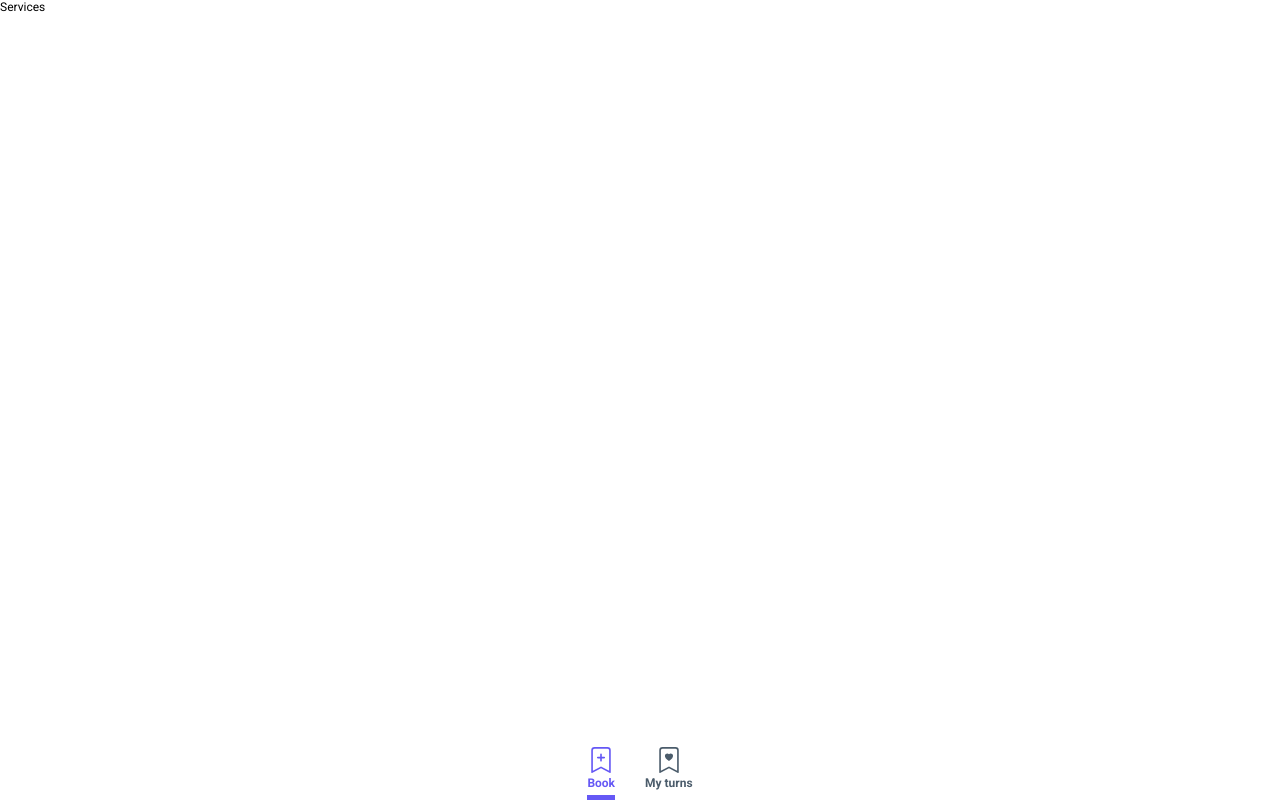
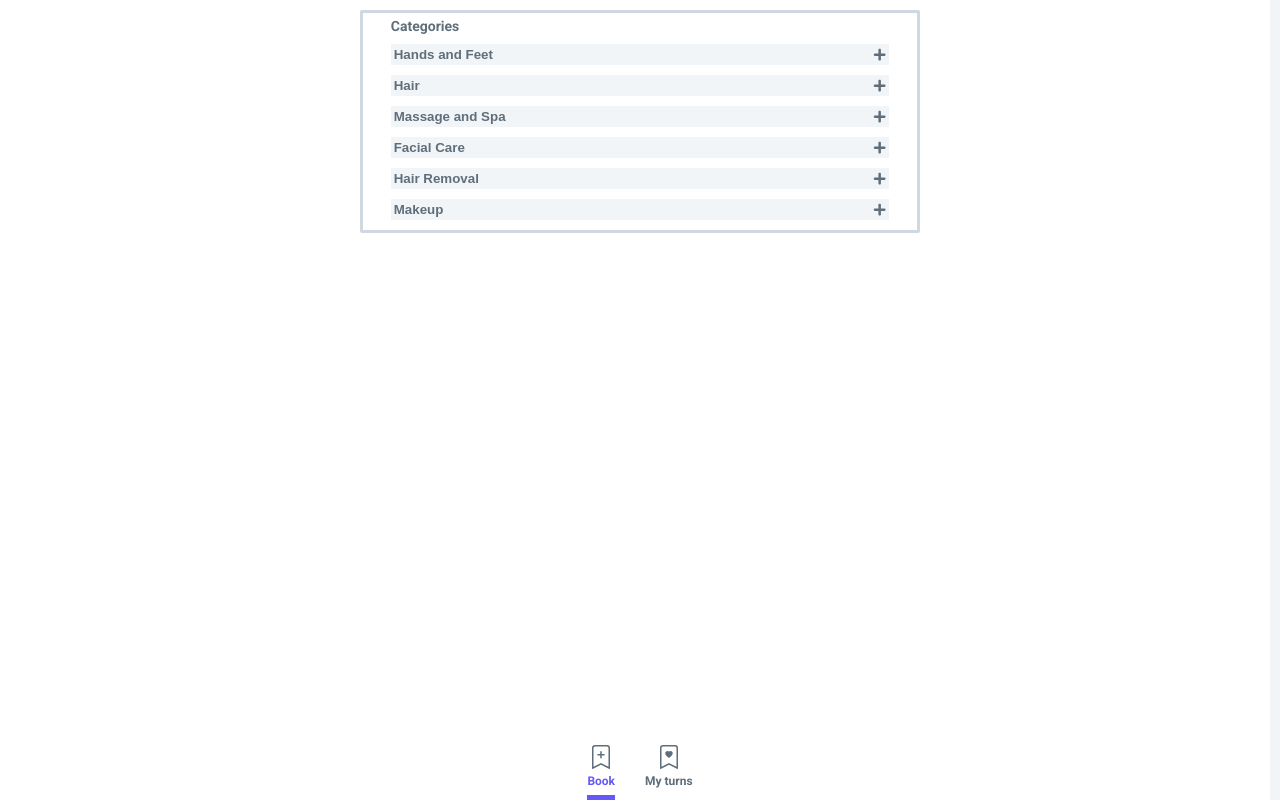
Before and after one commit to lucastamburlini/challenge-planify, a React (Vite) app: page / in a window 1280 px wide. Built offline with nearby package versions, Linux system fonts and the light colour scheme.

Commit message:
Advances in service view and style correction

```diff
--- /dev/null
+++ b/src/components/buttons/primaryButton/PrimaryButton.module.css
@@ -0,0 +1,12 @@
+.primaryButtonContainer {
+  width: auto;
+  justify-content: center;
+  background-color: var(--color-bg-gray);
+  border: none;
+  border-radius: var(--radius);
+  display: flex;
+  padding: 6px 12px;
+  color: var(--color-text-two);
+  justify-content: center;
+  align-items: center;
+}
--- /dev/null
+++ b/src/components/buttons/primaryButton/PrimeryButton.tsx
@@ -0,0 +1,8 @@
+import styles from "./PrimaryButton.module.css";
+import { PropsButtons } from "../../../types/buttons";
+
+const PrimeryButton: React.FC<PropsButtons> = ({ text }) => {
+  return <button className={styles.primaryButtonContainer}>{text}</button>;
+};
+
+export default PrimeryButton;
--- a/src/components/navbar/Navbar.module.css
+++ b/src/components/navbar/Navbar.module.css
@@ -1,6 +1,6 @@
 nav {
   width: 100%;
-
+  background-color: var(--color-bg);
   display: flex;
   position: fixed;
   bottom: 0;
@@ -19,16 +19,15 @@ nav {
     flex-direction: column;
     font-weight: bold;
     color: var(--color-text-one);
-    padding-bottom: 5px;
+    padding: 7px 0;
   }
 
   svg {
     display: flex;
-    height: 26px;
-    width: 26px;
-    margin-bottom: 3px;
+    height: 24px;
+    width: 24px;
+    margin-bottom: 5px;
   }
-
 
   .activeLink {
     color: var(--color-primary);
--- a/src/index.module.css
+++ b/src/index.module.css
@@ -1,9 +1,11 @@
-@import url('https://fonts.googleapis.com/css2?family=Roboto:ital,wght@0,100;0,300;0,400;0,500;0,700;0,900;1,100;1,300;1,400;1,500;1,700;1,900&display=swap');
+@import url("https://fonts.googleapis.com/css2?family=Roboto:ital,wght@0,100;0,300;0,400;0,500;0,700;0,900;1,100;1,300;1,400;1,500;1,700;1,900&display=swap");
 
 * {
   margin: 0;
   padding: 0;
   box-sizing: border-box;
+  color: var(--color-text-one);
+  font-weight: 600;
 }
 
 li {
@@ -19,15 +21,55 @@ a {
   font-size: 12px;
 
   --color-bg: #ffffff;
-  --color-bg-off: #f2f5f7;
-  --color-bg-bar: #d8dee3;
+  --color-bg-lightgray: #F2F5F7;
+  --color-bg-lightgrayPlus: #CFD8E0;
+  --color-bg-gray: #788896;
+  --color-bg-darkgray: #4B5C6B;
   --color-primary: #6558f5;
   --color-secondary: #1aae9f;
-  --color-text-one: #4B5C6B;
+  --color-text-one: #5F6E7A;
   --color-text-two: #eceef0;
+
+  --radius: 2px;
 
   font-synthesis: none;
   text-rendering: optimizeLegibility;
   -webkit-font-smoothing: antialiased;
   -moz-osx-font-smoothing: grayscale;
 }
+
+
+/* Scroll styles*/
+::-webkit-scrollbar {
+  width: 10px;
+}
+
+::-webkit-scrollbar-track {
+  background: transparent;
+}
+
+::-webkit-scrollbar-thumb {
+  background-color: var(--color-bg-gray);
+  border-radius: var(--radius);
+}
+
+::-webkit-scrollbar-thumb:hover {
+  background-color: var(--color-bg-darkgray);
+}
+
+body {
+  scrollbar-width: thin;
+  scrollbar-color: var(--color-bg-gray) var(--color-bg-lightgray);
+  overflow-y: scroll;
+}
+
+body::after {
+  content: "";
+  position: fixed;
+  right: 0;
+  top: 0;
+  width: 10px;
+  height: 100vh;
+  background: var(--color-bg-lightgray);
+  z-index: 9999;
+}
--- a/src/pages/serviceSelection/ServiceSelection.module.css
+++ b/src/pages/serviceSelection/ServiceSelection.module.css
@@ -0,0 +1,55 @@
+.serviceSelectionContainer {
+  max-width: 560px;
+  width: 90%;
+  margin: 10px auto;
+  border: 3px solid var(--color-bg-lightgrayPlus);
+  display: flex;
+  flex-direction: column;
+  border-radius: var(--radius);
+
+  h3 {
+    margin: 5px auto;
+    width: 90%;
+    margin-bottom: 10px;
+  }
+
+  ul {
+    width: 90%;
+    margin: auto;
+    display: flex;
+    flex-direction: column;
+    margin-bottom: 10px;
+
+    .listButton {
+      background-color: var(--color-bg-lightgray);
+      width: 100%;
+      height: 100%;
+      display: flex;
+      justify-content: space-between;
+      align-items: center;
+      padding: 3px;
+      border: none;
+
+      span {
+        display: flex;
+        justify-content: center;
+        align-items: center;
+      }
+    }
+
+    li {
+      display: flex;
+      margin: 5px 0;
+      flex-direction: column;
+      border: 3px solid var(--color-bg-lightgrayPlus);
+      border-radius: var(--radius);
+      padding: 5px ;
+      gap: 5px;
+
+      .primaryButtonContainer {
+        display: flex;
+        justify-content: end;
+      }
+    }
+  }
+}
--- a/src/pages/serviceSelection/ServiceSelection.tsx
+++ b/src/pages/serviceSelection/ServiceSelection.tsx
@@ -1,5 +1,56 @@
+import styles from "./ServiceSelection.module.css";
+import { useState } from "react";
+import { servicesData } from "../../data/services";
+import { CategoryServices } from "../../types/serviceSelection";
+import { FaPlus, FaMinus } from "react-icons/fa";
+import PrimeryButton from "../../components/buttons/primaryButton/PrimeryButton";
+
 const ServiceSelection: React.FC = () => {
-  return <div>Services</div>;
+  const [showDropdown, setShowDropdown] = useState<{ [key: string]: boolean }>(
+    {}
+  );
+
+  const services: CategoryServices = servicesData.reduce((acc, service) => {
+    if (!acc[service.category]) {
+      acc[service.category] = [];
+    }
+    acc[service.category].push(service);
+    return acc;
+  }, {} as CategoryServices);
+
+  const handleCategoriesMenu = (category: string) => {
+    setShowDropdown({
+      ...showDropdown,
+      [category]: !showDropdown[category],
+    });
+  };
+
+  return (
+    <div className={styles.serviceSelectionContainer}>
+      <h3>Categories</h3>
+      {Object.entries(services).map(([category, servicesList]) => (
+        <ul key={category}>
+          <button
+            className={styles.listButton}
+            onClick={() => handleCategoriesMenu(category)}
+          >
+            <span> {category} </span>
+            <span> {showDropdown[category] ? <FaMinus /> : <FaPlus />}</span>
+          </button>
+          {showDropdown[category] &&
+            servicesList.map((service) => (
+              <li key={service.id}>
+                <p>{service.name}</p>
+                <p>{service.description}</p>
+                <div className={styles.primaryButtonContainer}>
+                  <PrimeryButton text={"Select"} />
+                </div>
+              </li>
+            ))}
+        </ul>
+      ))}
+    </div>
+  );
 };
 
 export default ServiceSelection;
--- /dev/null
+++ b/src/types/buttons.ts
@@ -0,0 +1,3 @@
+export interface PropsButtons {
+  text: string;
+}
--- /dev/null
+++ b/src/types/serviceSelection.ts
@@ -0,0 +1,5 @@
+import { Services } from "./data";
+
+export interface CategoryServices {
+  [category: string]: Services[];
+}
```
